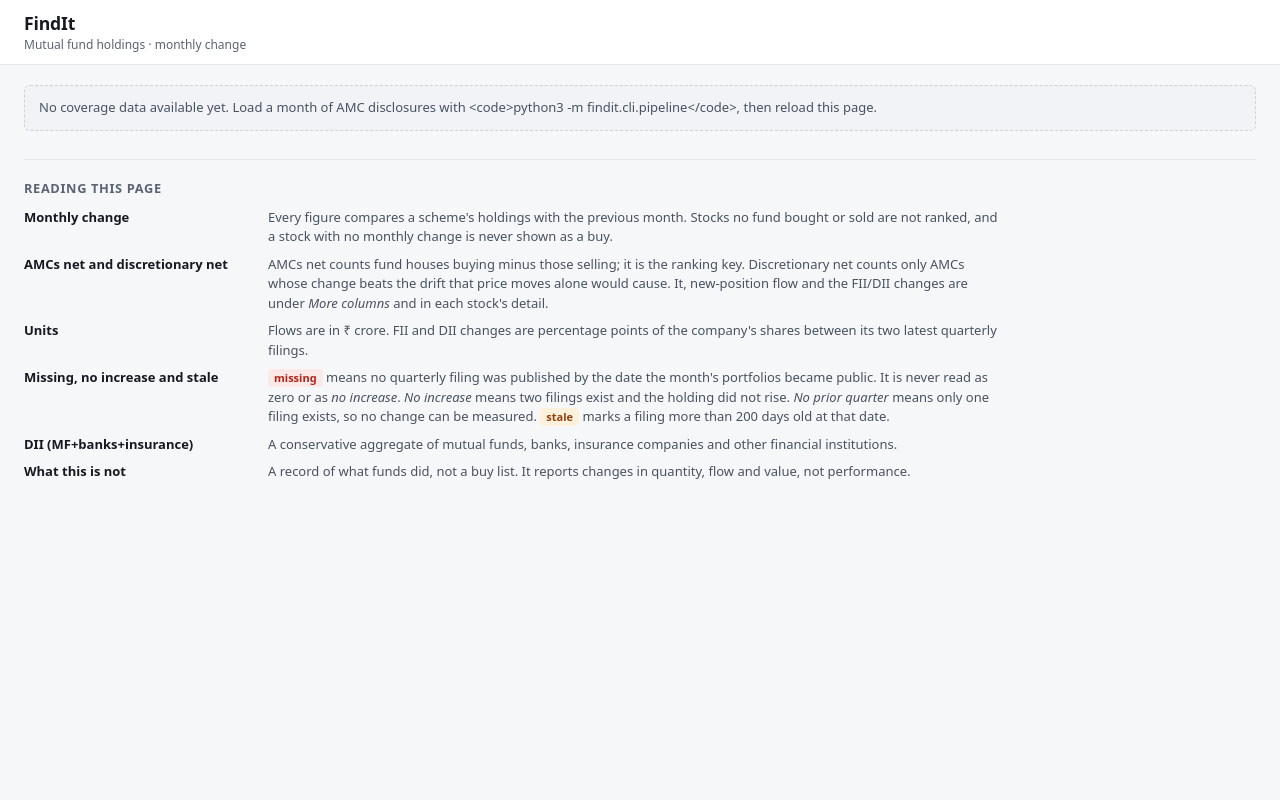
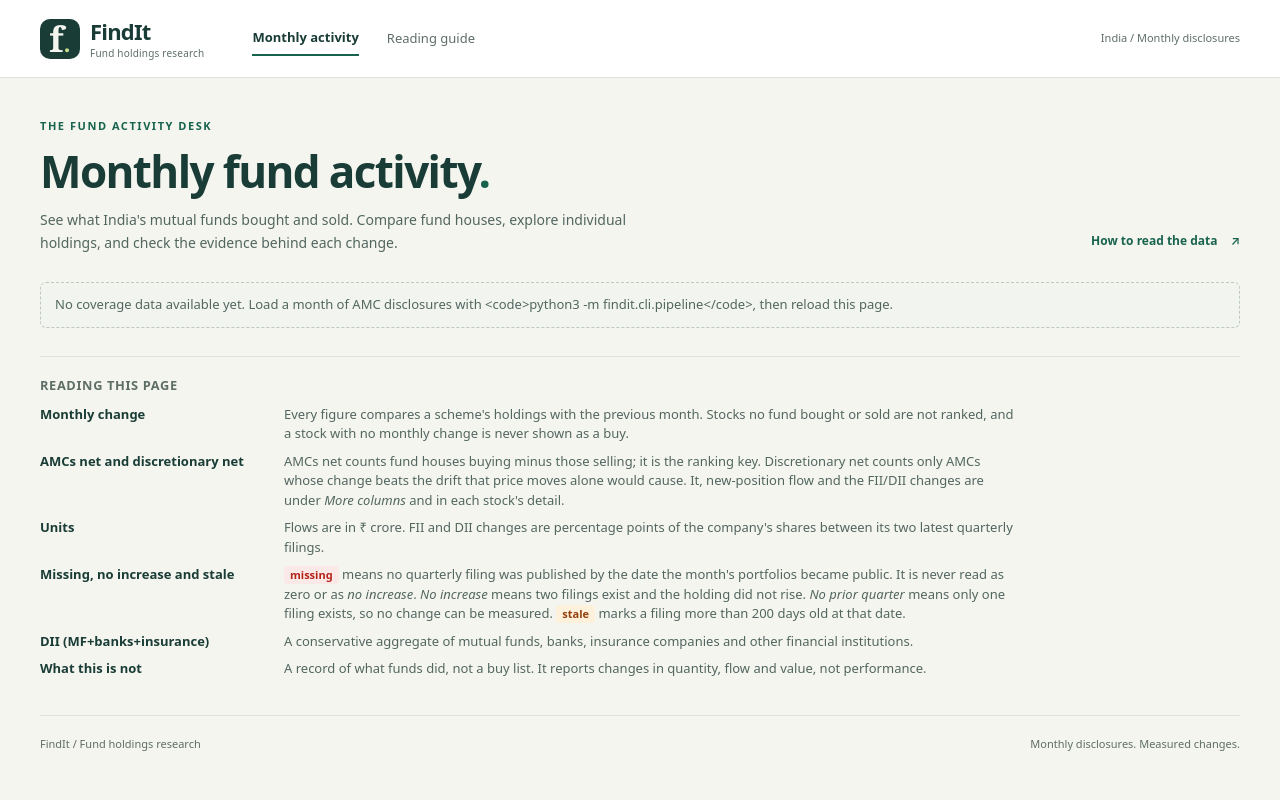
Before and after one commit to Varunsai1930/Find-It, a FastAPI app: template findit/web/templates/dashboard.html in a window 1280 px wide. Run offline with FastAPI, Linux system fonts and the light colour scheme; the template is opened without the code that fills it, so the values that code supplies are empty.

Commit message:
feat(web): design a clearer fund activity dashboard

```diff
--- a/findit/web/static/style.css
+++ b/findit/web/static/style.css
@@ -1,19 +1,19 @@
 /* FindIt read-only dashboard: vanilla stylesheet, no external dependencies.
-   A quiet research-terminal look: neutral surfaces, one accent, colour kept
-   for meaning (increase, missing, stale) and tabular figures throughout. */
+   An editorial research desk: warm surfaces, deep teal, generous headings,
+   and tabular figures. Colours in data retain their semantic meaning. */
 
 :root {
-  --bg: #f6f7f9;
+  --bg: #f5f5ef;
   --surface: #ffffff;
-  --surface-2: #f1f3f6;
-  --ink: #16191f;
-  --ink-2: #4a5160;
-  --ink-3: #5c6372;
-  --line: #e2e5ea;
-  --line-strong: #cdd2da;
-  --accent: #1d4ed8;
+  --surface-2: #f2f4ef;
+  --ink: #193c36;
+  --ink-2: #526660;
+  --ink-3: #5e6e67;
+  --line: #dde3da;
+  --line-strong: #bdc9c0;
+  --accent: #17634e;
   --accent-ink: #ffffff;
-  --accent-soft: #e6edfc;
+  --accent-soft: #e7f0e7;
   --pos: #047857;
   --pos-soft: #e3f4ec;
   --neg: #b42318;
@@ -22,25 +22,25 @@
   --warn-soft: #fdf1dc;
   --info: #3b4a8f;
   --info-soft: #eceffa;
-  --radius: 8px;
-  --shadow: 0 1px 2px rgba(16, 24, 40, 0.05);
+  --radius: 12px;
+  --shadow: 0 2px 3px rgba(25, 60, 54, 0.025);
   --font: ui-sans-serif, system-ui, -apple-system, "Segoe UI", Roboto, "Helvetica Neue", sans-serif;
   color-scheme: light;
 }
 
 @media (prefers-color-scheme: dark) {
   :root {
-    --bg: #0f1115;
-    --surface: #171a20;
-    --surface-2: #1e222a;
-    --ink: #e8eaee;
-    --ink-2: #b3b9c5;
-    --ink-3: #8a91a0;
-    --line: #2a2f38;
-    --line-strong: #3a404b;
-    --accent: #6d95f5;
-    --accent-ink: #0f1115;
-    --accent-soft: #1d2740;
+    --bg: #101b19;
+    --surface: #172622;
+    --surface-2: #1e302b;
+    --ink: #e8eee6;
+    --ink-2: #b4c6bb;
+    --ink-3: #9bb1a5;
+    --line: #2e443c;
+    --line-strong: #486255;
+    --accent: #a9d6b9;
+    --accent-ink: #10251b;
+    --accent-soft: #284333;
     --pos: #4cc79a;
     --pos-soft: #16302a;
     --neg: #f08b80;
@@ -101,12 +101,32 @@ em { font-style: italic; }
   border-bottom: 1px solid var(--line);
 }
 .topbar__inner {
-  max-width: 1280px; margin: 0 auto; padding: 10px 24px;
-  display: flex; flex-wrap: wrap; align-items: center; gap: 12px 32px;
+  max-width: 1400px; margin: 0 auto; padding: 18px 40px;
+  display: flex; align-items: center; gap: 48px;
 }
-.brand { display: flex; flex-direction: column; }
-.brand__name { font-weight: 700; font-size: 1.1rem; letter-spacing: -0.01em; }
-.brand__tag { font-size: 12px; color: var(--ink-3); }
+.brand { display: inline-flex; align-items: center; gap: 10px; text-decoration: none; color: var(--ink); }
+.brand__mark { display: inline-flex; justify-content: center; align-items: baseline; width: 40px; height: 40px;
+  background: var(--ink); color: var(--bg); border-radius: 10px; font: 700 35px/40px Georgia, serif; }
+.brand__mark span { color: #c9de91; font-size: 24px; }
+.brand__name { font-weight: 750; font-size: 22px; letter-spacing: -0.8px; line-height: 1.2; }
+.brand__tag { display: block; font-size: 10px; font-weight: 500; letter-spacing: 0.02em; color: var(--ink-3); margin-top: 3px; }
+.nav { display: flex; gap: 28px; align-items: center; }
+.nav a { color: var(--ink-3); text-decoration: none; font-size: 13px; padding: 7px 0; }
+.nav a:hover, .nav a[aria-current] { color: var(--ink); }
+.nav a[aria-current] { border-bottom: 2px solid var(--accent); font-weight: 650; }
+.edition { margin-left: auto; color: var(--ink-3); font-size: 11px; }
+.filterbar { display: flex; flex-wrap: wrap; gap: 20px 28px; align-items: flex-end;
+  padding: 20px; margin: 0 0 24px; background: var(--surface);
+  border: 1px solid var(--line); border-radius: var(--radius); }
+.intro { display: flex; align-items: flex-end; justify-content: space-between; gap: 24px; margin: 0 0 28px; }
+.eyebrow { color: var(--accent); font-size: 11px; font-weight: 650; letter-spacing: 0.14em; text-transform: uppercase; margin: 0 0 12px; }
+.intro h1 { font-size: clamp(28px, 3.5vw, 44px); font-weight: 550; letter-spacing: -1.6px; line-height: 1.12; }
+.intro__dot { color: var(--accent); }
+.intro__description { max-width: 640px; color: var(--ink-2); margin: 12px 0 0; font-size: 14px; line-height: 1.65; }
+.intro__link { flex: none; font-size: 12px; font-weight: 600; text-decoration: none; margin-bottom: 4px; }
+.intro__link span { margin-left: 10px; }
+.footer { display: flex; justify-content: space-between; gap: 16px; border-top: 1px solid var(--line);
+  margin-top: 36px; padding-top: 20px; font-size: 11px; color: var(--ink-3); }
 
 .controls { display: flex; flex-wrap: wrap; align-items: flex-end; gap: 10px 16px; flex: 1 1 560px; }
 .field { display: flex; flex-direction: column; gap: 3px; }
@@ -178,20 +199,20 @@ a.btn { display: inline-flex; align-items: center; text-decoration: none; }
 
 /* -- page layout --------------------------------------------------------- */
 
-.page { max-width: 1280px; margin: 0 auto; padding: 20px 24px 64px; }
+.page { max-width: 1400px; margin: 0 auto; padding: 40px 40px 32px; }
 
 #month-view { transition: opacity 0.15s; }
 #month-view[aria-busy="true"] { opacity: 0.55; pointer-events: none; }
 
 .facts {
   display: grid; grid-template-columns: repeat(3, minmax(0, 1fr));
-  margin: 0 0 8px; background: var(--surface); border: 1px solid var(--line);
+  margin: 0 0 12px; background: var(--surface); border: 1px solid var(--line);
   border-radius: var(--radius); box-shadow: var(--shadow); overflow: hidden;
 }
-.fact { display: flex; flex-direction: column; gap: 2px; padding: 12px 16px; box-shadow: 1px 0 0 var(--line); }
+.fact { display: flex; flex-direction: column; gap: 2px; padding: 20px 24px; box-shadow: 1px 0 0 var(--line); }
 .fact dd { margin: 0; }
 .fact__label { font-size: 11px; font-weight: 600; text-transform: uppercase; letter-spacing: 0.05em; color: var(--ink-3); }
-.fact__value { font-size: 1.35rem; font-weight: 600; font-variant-numeric: tabular-nums; letter-spacing: -0.01em; line-height: 1.3; }
+.fact__value { font-size: 1.9rem; font-weight: 600; font-variant-numeric: tabular-nums; letter-spacing: -0.01em; line-height: 1.3; }
 .fact__sub { font-size: 12px; color: var(--ink-3); line-height: 1.35; }
 .fact--warn .fact__value { color: var(--warn); }
 
--- a/findit/web/templates/dashboard.html
+++ b/findit/web/templates/dashboard.html
@@ -4,18 +4,40 @@
 <meta charset="utf-8">
 <meta name="viewport" content="width=device-width, initial-scale=1">
 <meta name="color-scheme" content="light dark">
-<title>FindIt holdings dashboard</title>
-<link rel="stylesheet" href="/static/style.css">
+<meta name="description" content="Explore monthly changes in Indian mutual fund holdings, fund-house consensus, and quarterly ownership filings.">
+<title>FindIt · Monthly fund activity</title>
+<link rel="stylesheet" href="/static/style.css?v=20261001">
 </head>
 <body>
 <a class="skip" href="#month-view">Skip to results</a>
 
 <header class="topbar">
   <div class="topbar__inner">
-    <div class="brand">
-      <span class="brand__name">FindIt</span>
-      <span class="brand__tag">Mutual fund holdings · monthly change</span>
+    <a class="brand" href="/" aria-label="FindIt home">
+      <span class="brand__mark" aria-hidden="true">f<span>.</span></span>
+      <span class="brand__name">FindIt<span class="brand__tag">Fund holdings research</span></span>
+    </a>
+    <nav class="nav" aria-label="Main navigation">
+      <a href="#month-view" aria-current="page">Monthly activity</a>
+      {% if scheme_options %}<a href="#scheme-summary">Scheme summary</a>{% endif %}
+      <a href="#notes-title">Reading guide</a>
+    </nav>
+    <span class="edition">India / Monthly disclosures</span>
+  </div>
+</header>
+
+<main class="page">
+  <section class="intro" aria-labelledby="page-title">
+    <div>
+      <p class="eyebrow">The fund activity desk</p>
+      <h1 id="page-title">Monthly fund activity<span class="intro__dot">.</span></h1>
+      <p class="intro__description">See what India's mutual funds bought and sold. Compare fund houses, explore individual holdings, and check the evidence behind each change.</p>
     </div>
+    <a class="intro__link" href="#notes-title">How to read the data <span aria-hidden="true">↗</span></a>
+  </section>
+
+  {% if months %}
+  <div class="filterbar" aria-label="Activity filters and stock search">
     {% if months %}
     <form class="controls" id="view-controls" method="get" action="/">
       <label class="field field--month">
@@ -58,9 +80,8 @@
     </form>
     {% endif %}
   </div>
-</header>
+  {% endif %}
 
-<main class="page">
   <div id="month-view">
     {% if month %}
     {% include "_month_view.html" %}
@@ -112,6 +133,7 @@
       <dd>A record of what funds did, not a buy list. It reports changes in quantity, flow and value, not performance.</dd>
     </dl>
   </section>
+  <footer class="footer"><span>FindIt / Fund holdings research</span><span>Monthly disclosures. Measured changes.</span></footer>
 </main>
 
 <dialog class="drawer" id="stock-dialog" aria-labelledby="stock-dialog-title">
```
Also changed, not shown: other parts of findit/web/static/style.css (+27 -10 lines).
